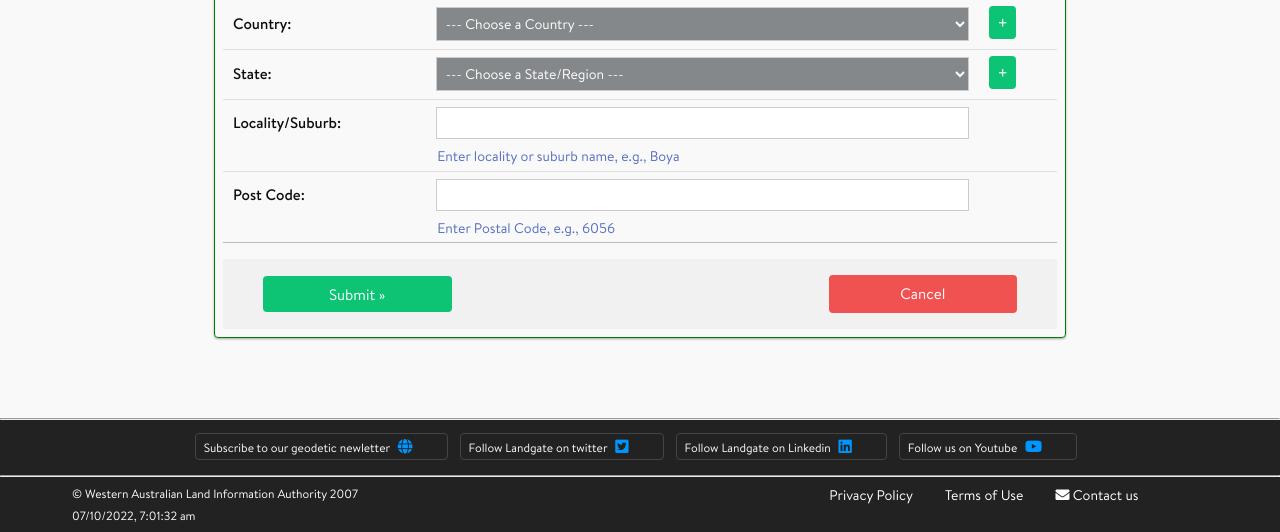
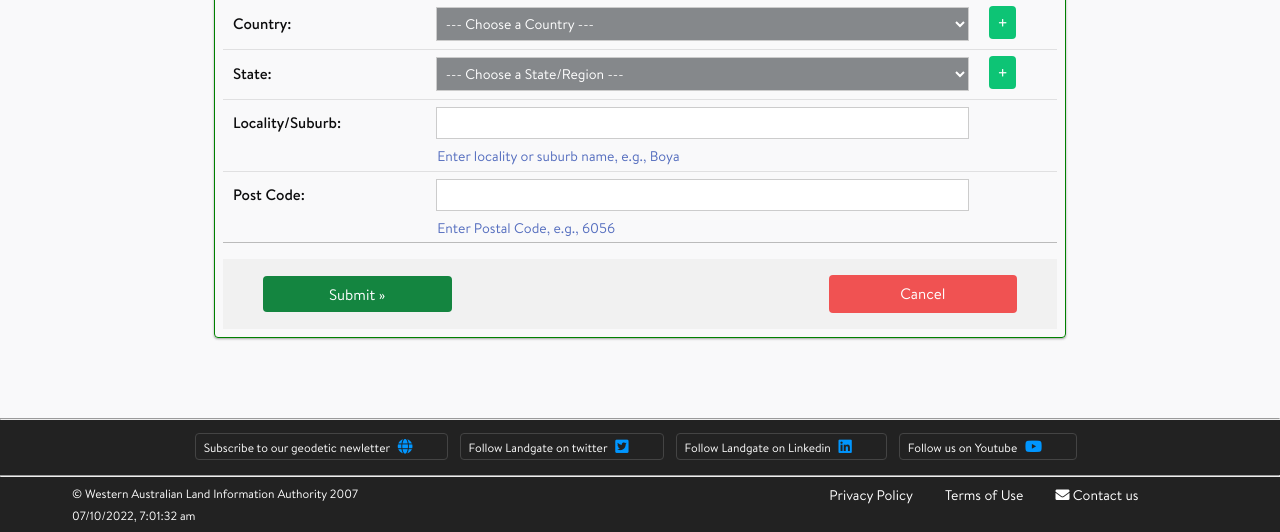
Before and after one commit to Landgate/Medjil, a Django app: template calibrationsites/templates/calibrationsites/CalibrationSiteForm1.html in a window 1280 px wide. Shown: the part 304-836 px from the top of the page. Run offline with Django 3.2, Linux system fonts and the light colour scheme; the template is opened without the code that fills it: values that come from a table or form of the project are taken from there, others are empty; parts of the project's set-up code (start-up, migrations or seed data) failed here and were passed over.

Commit message:
Changing button colors

```diff
--- a/calibrationsites/templates/calibrationsites/CalibrationSiteForm1.html
+++ b/calibrationsites/templates/calibrationsites/CalibrationSiteForm1.html
@@ -82,10 +82,10 @@
                 {% endif %}
 
 				{% if wizard.steps.next %}
-					<button class="next-button bg-green-400 hover:bg-green-300 text-base" type="submit">Next <span>&#187;</span></button>
+					<button class="next-button bg-green-500 hover:bg-green-400 text-base" type="submit">Next <span>&#187;</span></button>
 					<a href="{% url 'calibrationsites:home' %}" class="cancelbtn bg-red-500 hover:bg-red-300 text-center">Cancel</a>
 				{% else %}
-					<button class="next-button bg-green-400 hover:bg-green-300 text-base" type="submit">Submit <span>&#187;</span></button>
+					<button class="next-button bg-green-500 hover:bg-green-400 text-base" type="submit">Submit <span>&#187;</span></button>
 					<a href="{% url 'calibrationsites:home' %}" class="cancelbtn bg-red-500 hover:bg-red-300 text-center">Cancel</a>
 				{% endif %}
 			</div>
--- a/calibrationsites/templates/calibrationsites/CalibrationSiteForm2.html
+++ b/calibrationsites/templates/calibrationsites/CalibrationSiteForm2.html
@@ -85,10 +85,10 @@
                 {% endif %}
 
 				{% if wizard.steps.next %}
-					<button class="next-button bg-green-400 hover:bg-green-300 text-base" type="submit">Next <span>&#187;</span></button>
+					<button class="next-button bg-green-500 hover:bg-green-400 text-base" type="submit">Next <span>&#187;</span></button>
 					<a href="{% url 'calibrationsites:home' %}" class="cancelbtn bg-red-500 hover:bg-red-300 text-center">Cancel</a>
 				{% else %}
-					<button class="next-button bg-green-400 hover:bg-green-300 text-base" type="submit">Submit <span>&#187;</span></button>
+					<button class="next-button bg-green-500 hover:bg-green-400 text-base" type="submit">Submit <span>&#187;</span></button>
 					<a href="{% url 'calibrationsites:home' %}" class="cancelbtn bg-red-500 hover:bg-red-300 text-center">Cancel</a>
 				{% endif %}
 			</div>
--- a/calibrationsites/templates/calibrationsites/pillar_update_form.html
+++ b/calibrationsites/templates/calibrationsites/pillar_update_form.html
@@ -35,7 +35,7 @@
                 <input type="hidden" name="next" value="{{ request.GET.next }}">
             {% endif %}
             <div class="button-container">
-                <button class="submit-button bg-green-400 hover:bg-green-300 text-base" type="submit">Save</button>
+                <button class="submit-button bg-green-500 hover:bg-green-400 text-base" type="submit">Save</button>
             </div>
 
         </form>
```
Also changed, not shown: calibrationsites/templates/calibrationsites/site_detail.html (+17 -6 lines).
